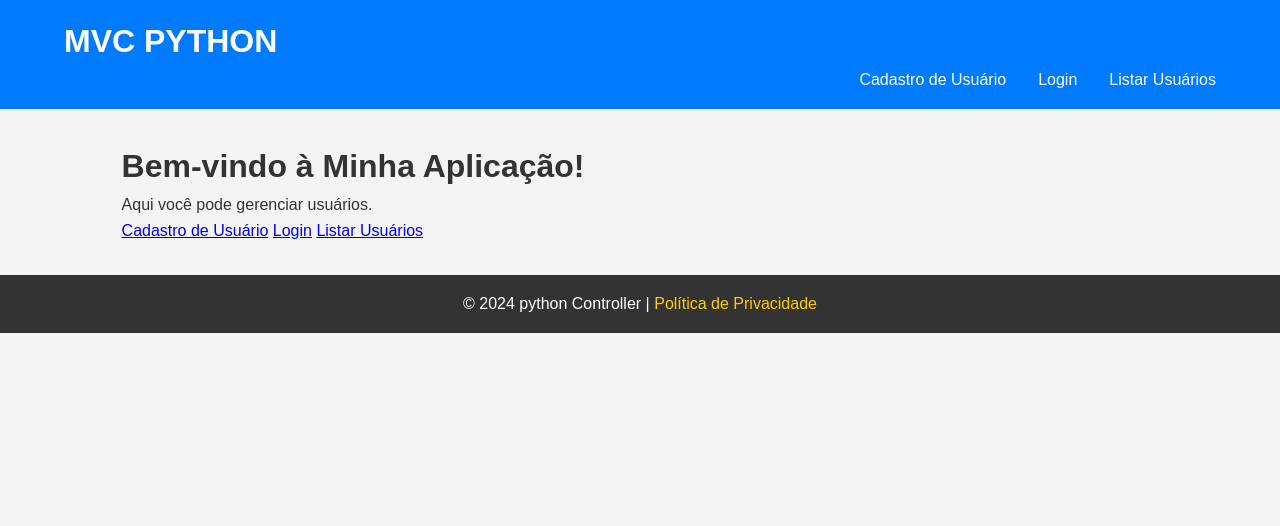
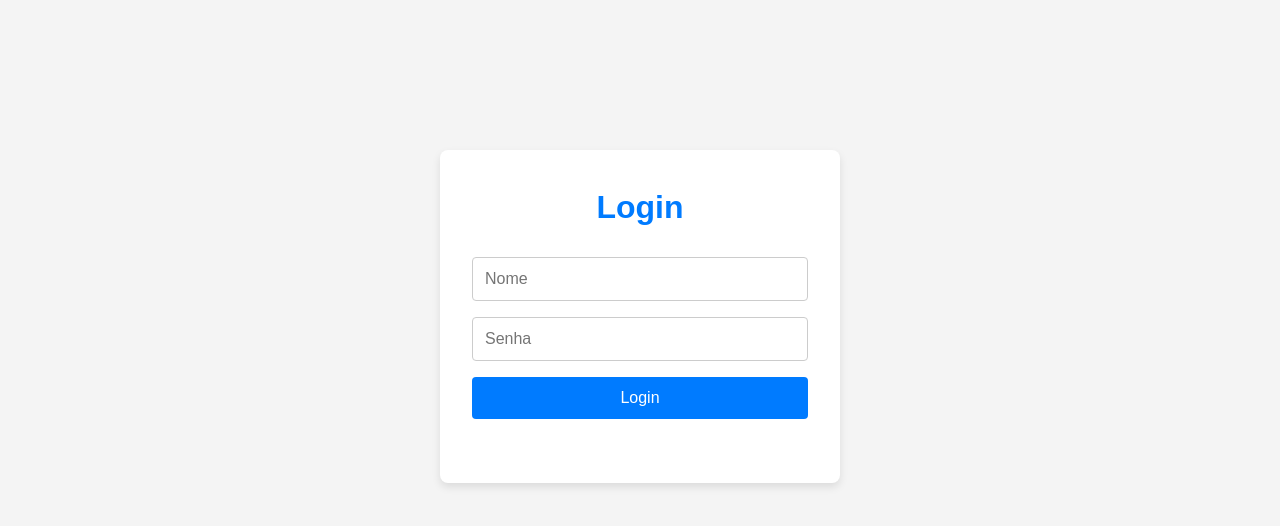
Before and after one commit to euj4ckson/FastBite, a Flask app: page / in a window 1280 px wide. Shown: the top 526 px of the page. Run offline with Flask 3, Linux system fonts and the light colour scheme; some libraries are stand-ins or nearby versions.

Commit message:
correções de redirecionamento

```diff
--- a/controllers.py
+++ b/controllers.py
@@ -6,20 +6,20 @@ from werkzeug.security import generate_password_hash
 from views import render_login, render_cadastro, render_usuarios, render_editar
 
 app = Flask(__name__)
-app.config['SQLALCHEMY_DATABASE_URI'] = 'mysql+pymysql://teste:novasenha@127.0.0.1:3306/minha_aplicacao'
+app.config['SQLALCHEMY_DATABASE_URI'] = 'mysql+pymysql://root:123456@127.0.0.1:3306/minha_aplicacao'
 app.config['SECRET_KEY'] = '1q2w3e4rr4e3w2q1'
 db.init_app(app)
 
 @app.route('/')
 def home():
     print("Acessando a página inicial")  # Para debug
-    return render_template('index.html')  # Página inicial
+    return render_template('login.html')  # Página inicial
 
 @app.route('/cadastro', methods=['GET', 'POST'])
 def cadastro():
     if request.method == 'POST':
         nome = request.form['nome']
-        email = request.form['nome']
+        email = request.form['email']
         senha = generate_password_hash(request.form['senha'])
 
         novo_usuario = Usuario(nome=nome, email=email, senha=senha)
--- a/templates/index.html
+++ /dev/null
@@ -1,27 +0,0 @@
-{% extends './base.html' %}
-<!DOCTYPE html>
-<html lang="pt-BR">
-<head>
-    <meta charset="UTF-8">
-    <meta name="viewport" content="width=device-width, initial-scale=1.0">
-    <title>Página Inicial</title>
-    <link rel="stylesheet" href="https://stackpath.bootstrapcdn.com/bootstrap/4.5.2/css/bootstrap.min.css">
-</head>
-<body>
-    {% block content %}
-    <div class="container">
-        <h1 class="mt-5">Bem-vindo à Minha Aplicação!</h1>
-        <p class="lead">Aqui você pode gerenciar usuários.</p>
-
-        <div class="mt-4">
-            <a href="{{ url_for('cadastro') }}" class="btn btn-primary">Cadastro de Usuário</a>
-            <a href="{{ url_for('login') }}" class="btn btn-secondary">Login</a>
-            <a href="{{ url_for('listar_usuarios') }}" class="btn btn-info">Listar Usuários</a>
-        </div>
-    </div>
-    {% endblock %}
-    <script src="https://code.jquery.com/jquery-3.5.1.slim.min.js"></script>
-    <script src="https://cdn.jsdelivr.net/npm/@popperjs/core@2.5.4/dist/umd/popper.min.js"></script>
-    <script src="https://stackpath.bootstrapcdn.com/bootstrap/4.5.2/js/bootstrap.min.js"></script>
-</body>
-</html>
--- a/templates/login.html
+++ b/templates/login.html
@@ -8,10 +8,6 @@
     <link rel="stylesheet" href="https://cdnjs.cloudflare.com/ajax/libs/font-awesome/6.0.0-beta3/css/all.min.css">
 </head>
 <body>
-       <!-- Renderiza as mensagens flash -->
-       {% with messages = get_flashed_messages() %}
-       {% if messages %}
-
 
 <div class="login-container">
     <h1>Login</h1>
@@ -19,12 +15,19 @@
         <input type="text" name="nome" placeholder="Nome" required>
         <input type="password" name="senha" placeholder="Senha" required>
         <button type="submit">Login</button>
+
+       <!-- Renderiza as mensagens flash -->
+
+
         <ul class="flashes">
-            {% for message in messages %}
-                <li  class="{{ 'success' if 'sucesso' in message else 'error' }}">{{ message }}</li>
-            {% endfor %}
+            {% with messages = get_flashed_messages() %}
+                {% if messages %}
+                    {% for message in messages %}
+                        <li  class="{{ 'success' if 'sucesso' in message else 'error' }}">{{ message }}</li>
+                    {% endfor %}
+
+                {% endif %}
+            {% endwith %}
         </ul>
     </form>
 </div>
-{% endif %}
-{% endwith %}
```
